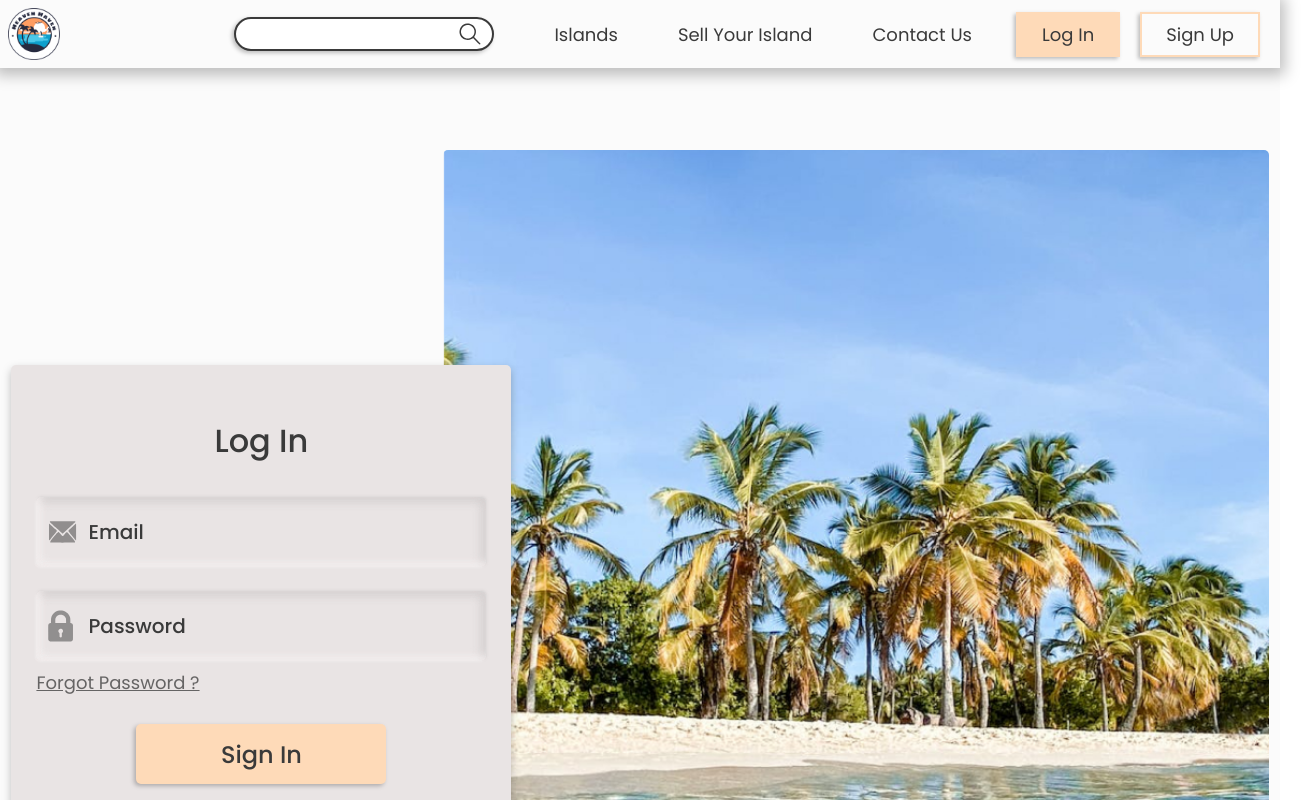
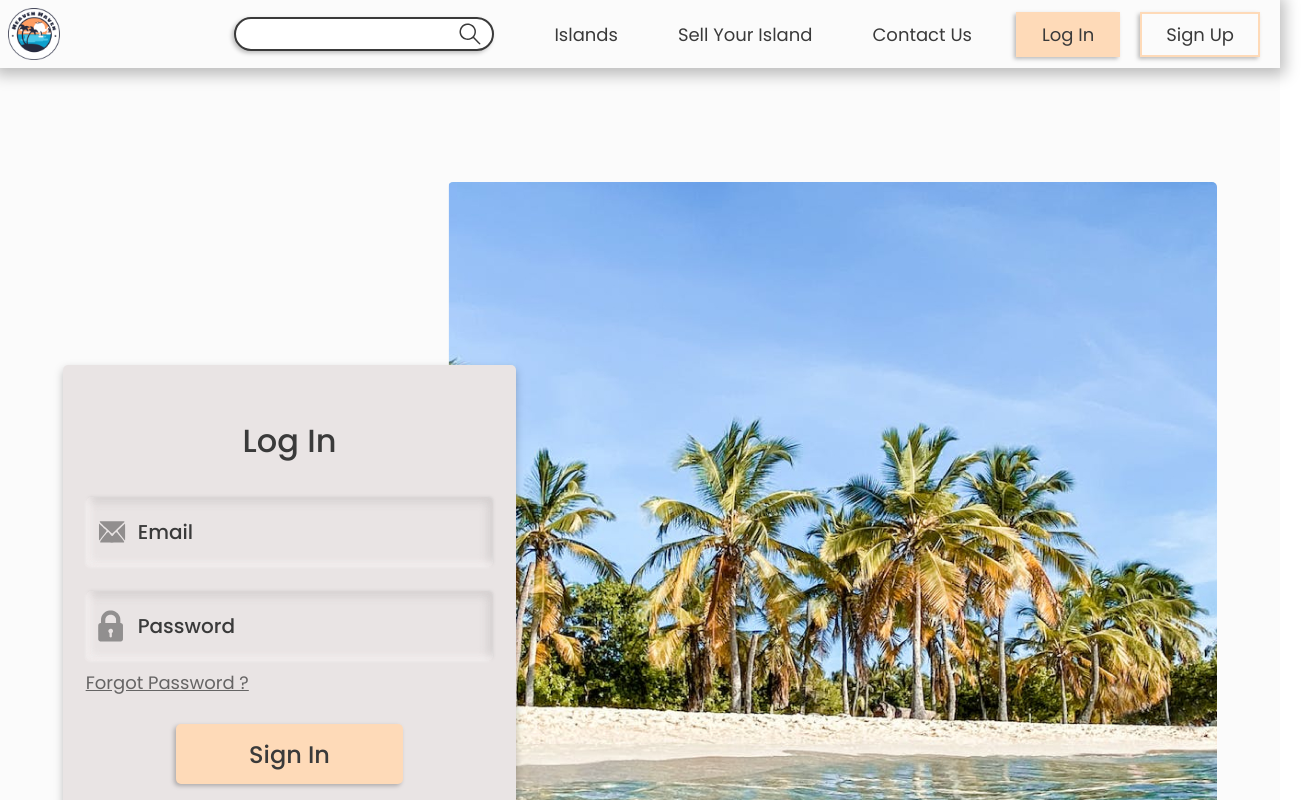
Before and after one commit to ruets/HeavenHaven, a React (Vite) app in the folder frontend/: page /login in a window 1280 px wide. Shown: the top 800 px of the page, 1303 px wide, since content can reach past the window. Built offline with nearby package versions, Linux system fonts and the light colour scheme.

Commit message:
Start of responsive forms

```diff
--- a/frontend/src/assets/scss/elements/_buttons.scss
+++ b/frontend/src/assets/scss/elements/_buttons.scss
@@ -7,7 +7,8 @@ button {
 
 button.cta {
     cursor: pointer;
-    width: 250px;
+    //width: 250px;
+    width: 50%;
     height: 60px;
     background: $cta;
     filter: drop-shadow(-2px 2px 2px rgba(0, 0, 0, 0.25));
--- a/frontend/src/assets/scss/elements/_forms.scss
+++ b/frontend/src/assets/scss/elements/_forms.scss
@@ -1,7 +1,7 @@
 form.signup, form.signup-fill, form.login {
     position: relative;
     left: 34px;
-    width: 500px;
+    //width: 500px;
     z-index: 1;
     background: $form-light;
     display: flex;
@@ -10,13 +10,16 @@ form.signup, form.signup-fill, form.login {
     filter: drop-shadow(0px 4px 4px rgba(0, 0, 0, 0.25));
     border-radius: 5px;
 
+    min-width: 300px;
+    max-width: 500px;
+    max-height: 100%;
+
     h1 {
         font-weight: 500;
         color: $dark;
     }
 
-    p.no-account,
-    p.have-account {
+    p.no-account, p.have-account {
         font-size: 18px;
         margin-bottom: 20px;
         font-family: "Poppins";
--- a/frontend/src/components/fields/Input/Input.scss
+++ b/frontend/src/components/fields/Input/Input.scss
@@ -2,12 +2,15 @@
 
 div.global-input {
     width: 100%;
+    height: 70px;
+    max-width: 500px;
 
     div.input {
         position: relative;
         display: flex;
         align-items: center;
         width: 100%;
+        height: 100%;
 
         img.icon {
             position: absolute;
@@ -17,7 +20,8 @@ div.global-input {
 
         input {
             width: 100%;
-            height: 70px;
+            //height: 70px;
+            height: 100%;
             background: $form-light;
             color: $dark;
             box-shadow: -1px 1px 2px rgba(255, 251, 251, 0.3),
@@ -26,7 +30,7 @@ div.global-input {
             inset -4px -4px 8px rgba(210, 205, 205, 0.2),
             inset 4px -4px 8px rgba(255, 251, 251, 0.9),
             inset -4px 4px 10px rgba(210, 205, 205, 0.9);
-        border-radius: 5px;
+            border-radius: 5px;
             border: 0;
             padding: 0 12px 0 52px;
             font-size: 20px;
@@ -38,6 +42,7 @@ div.global-input {
                 color: $dark;
             }
         }
+
     }
 }
 
@@ -45,6 +50,6 @@ div.error {
     width: 90%;
         p {
             margin-top: 8px;
-            color: red;
+             color: red;
         }
     }
--- a/frontend/src/components/forms/Login/LoginForm.jsx
+++ b/frontend/src/components/forms/Login/LoginForm.jsx
@@ -77,7 +77,7 @@ export function LoginForm() {
             <div className="fields">
                 <div className="inputs">
                     <Input
-                        className="name"
+                        className="email"
                         type="email"
                         name="email"
                         label="Email"
@@ -88,7 +88,7 @@ export function LoginForm() {
                         setInput={setEmail}
                     ></Input>
                     <Input
-                        className="email"
+                        className="password"
                         type="password"
                         name="password"
                         label="Password"
--- a/frontend/src/components/forms/Login/LoginForm.scss
+++ b/frontend/src/components/forms/Login/LoginForm.scss
@@ -29,6 +29,7 @@ form.login {
 
     button {
         margin: 28px 0 32px 0;
+        //min-width: 100px;
     }
 
     p.no-account {
--- a/frontend/src/components/forms/Signup/SignupForm.jsx
+++ b/frontend/src/components/forms/Signup/SignupForm.jsx
@@ -323,7 +323,7 @@ export function SignupForm() {
                         heavenhaven.com Terms & Conditions and Terms of Service
                     </label>
                 </div>
-                <button className="cta" type="submit">
+                <button type="submit" className="cta">
                     Fill In More Info
                 </button>
                 <p className="have-account">
--- a/frontend/src/pages/Connection/Login-Signup.scss
+++ b/frontend/src/pages/Connection/Login-Signup.scss
@@ -11,10 +11,15 @@ div.App {
             position: relative;
             display: flex;
             align-items: center;
-            height: 85%;
+            //height: 85%;
 
             img.login-img {
-                height: 100%;
+                max-height: 900px;
+                min-height: 200px;
+                //height: 100%;
+                //width: 100%;
+                //min-width: 100px;
+                //max-width: 100%;
                 position: relative;
                 right: 34px;
                 border-radius: 5px;
```
